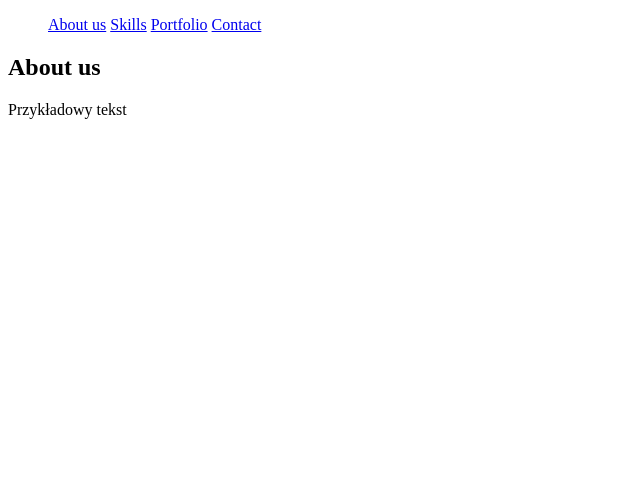
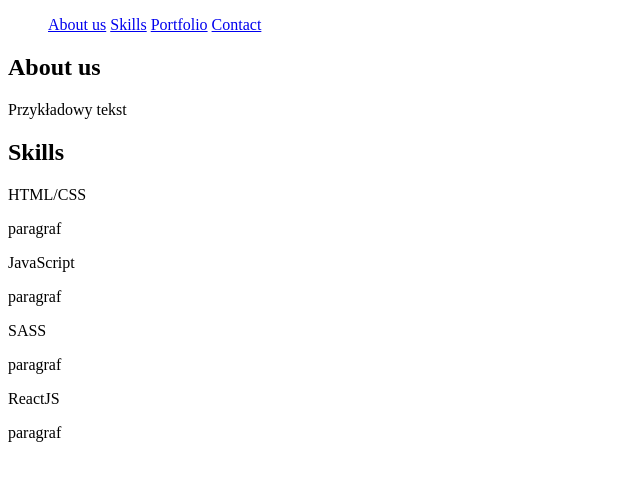
Before and after one commit to kkozak77/prosta-strona, a plain HTML site: page index.html in a window 1280 px wide. Shown: the whole page, without its empty margins (0-640 px from the left). Drawn offline with Linux system fonts and the light colour scheme.

Commit message:
sekcja-skills

```diff
--- a/index.html
+++ b/index.html
@@ -29,6 +29,47 @@
 
     </Section>
 
+    <Section Skills>
+
+        <h2>Skills</h2>
+
+        <p id="Skills"></p>
+
+        <!-- Języki programowania -->
+
+        <div class="skill">
+
+            <header>HTML/CSS</header>
+            <p>paragraf</p>
+
+        </div>
+
+        <div class="skill">
+
+            <header>JavaScript</header>
+            <p>paragraf</p>
+
+        </div>
+
+        <div class="skill">
+
+            <header>SASS</header>
+            <p>paragraf</p>
+
+        </div>
+
+        <div class="skill">
+
+            <header>ReactJS</header>
+            <p>paragraf</p>
+
+        </div>
+
+
+
+    </Section>
+
+
 
 </body>
 </html>
```
